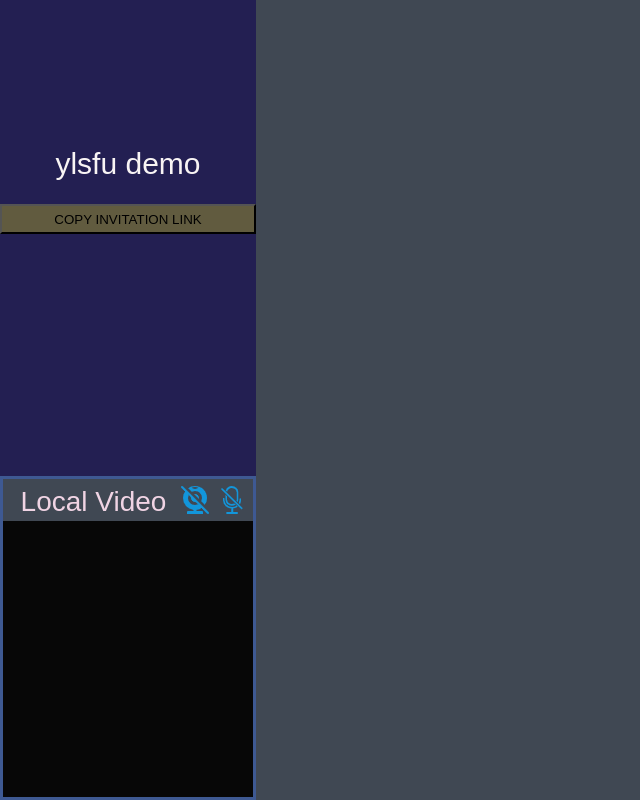
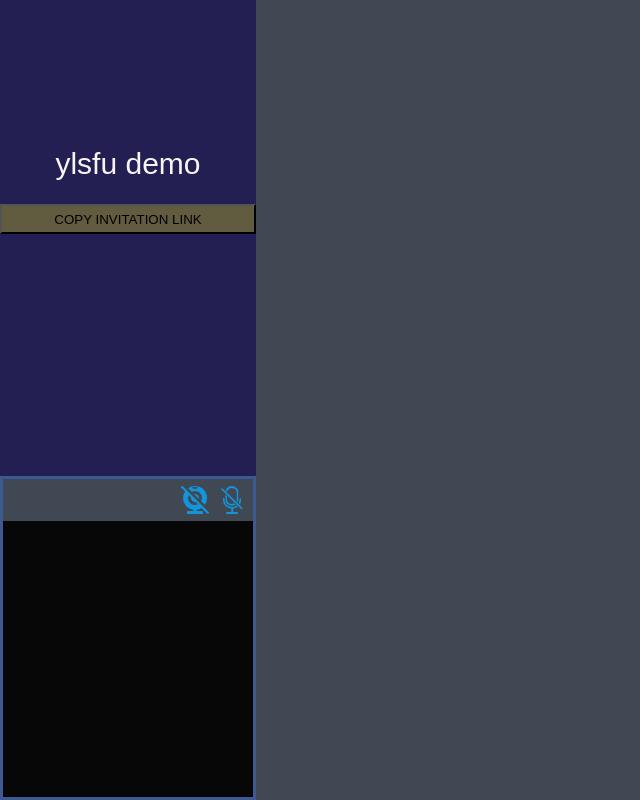
Before and after one commit to frtse/ylrtc, a plain HTML site: page webclient/index.html in a window 1280 px wide. Shown: the whole page, without its empty margins (0-640 px from the left). Drawn offline with Linux system fonts and the light colour scheme.

Commit message:
Remove placeholder text.

```diff
--- a/webclient/index.html
+++ b/webclient/index.html
@@ -125,7 +125,7 @@
   </div>
   <div id="left-local-video">
   <div id="local-video-header">
-  <div id="local-video-header-title">Local Video</div>
+  <div id="local-video-header-title"></div>
   <img id="local-video-camera" src="./img/camera-close.png" alt="">
   <img id="local-video-microphone" src="./img/microphone-close.png" alt="">
   </div>
```
